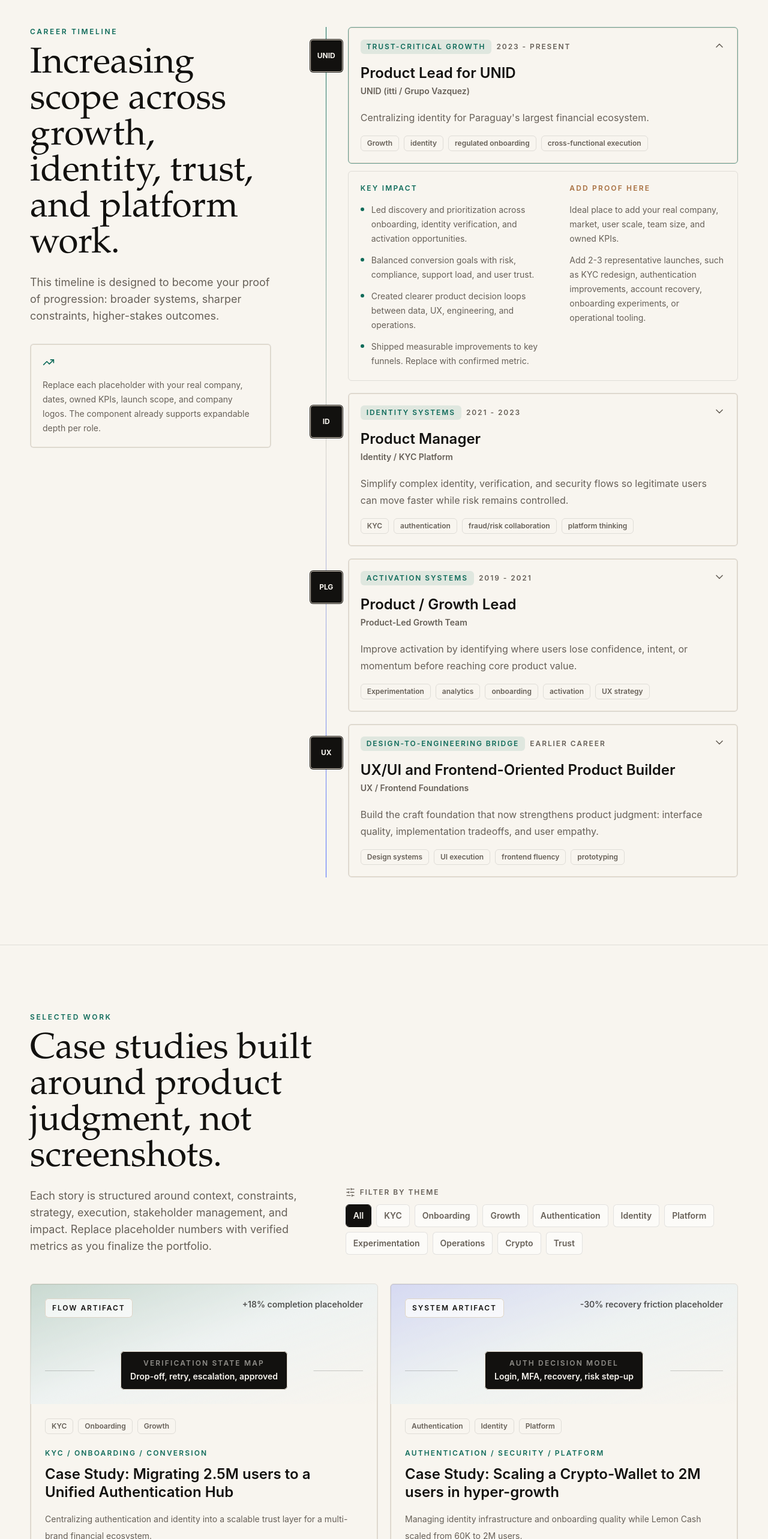
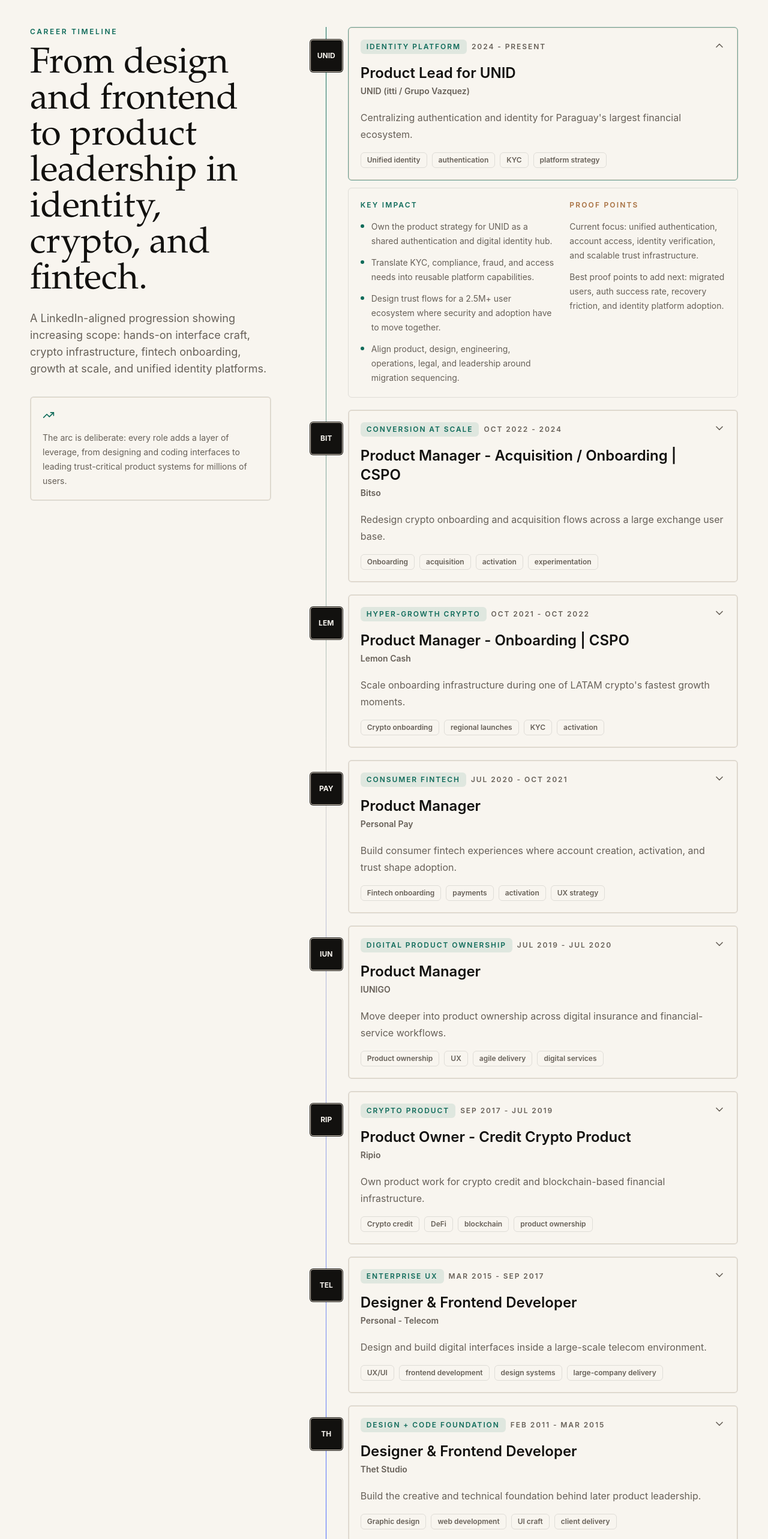
Before and after one commit to ignacioperezroca/ignacio-portfolio, a Next.js app: page / in a window 1280 px wide. Shown: the part 2203-4769 px from the top of the page at 60% size. Built offline with nearby package versions, Linux system fonts and the light colour scheme.

Commit message:
Improve career timeline with real roles

```diff
--- a/src/components/Timeline.tsx
+++ b/src/components/Timeline.tsx
@@ -17,14 +17,14 @@
           <div className="lg:sticky lg:top-28 lg:self-start">
             <SectionHeader
               eyebrow="Career timeline"
-              title="Increasing scope across growth, identity, trust, and platform work."
-              description="This timeline is designed to become your proof of progression: broader systems, sharper constraints, higher-stakes outcomes."
+              title="From design and frontend to product leadership in identity, crypto, and fintech."
+              description="A LinkedIn-aligned progression showing increasing scope: hands-on interface craft, crypto infrastructure, fintech onboarding, growth at scale, and unified identity platforms."
             />
             <div className="mt-8 hidden rounded-md border border-ink/10 bg-paper/70 p-5 text-sm leading-6 text-ink-muted shadow-line dark:border-paper/10 dark:bg-ink/60 dark:text-paper/65 lg:block">
               <TrendingUp className="mb-4 h-5 w-5 text-accent-green dark:text-paper-warm" />
-              Replace each placeholder with your real company, dates, owned KPIs,
-              launch scope, and company logos. The component already supports
-              expandable depth per role.
+              The arc is deliberate: every role adds a layer of leverage, from
+              designing and coding interfaces to leading trust-critical product
+              systems for millions of users.
             </div>
           </div>
 
@@ -126,7 +126,7 @@
                               </div>
                               <div>
                                 <p className="text-xs font-semibold uppercase tracking-[0.18em] text-accent-bronze dark:text-paper-warm">
-                                  Add proof here
+                                  Proof points
                                 </p>
                                 <ul className="mt-4 grid gap-3">
                                   {item.details.map((detail) => (
--- a/src/data/portfolio.ts
+++ b/src/data/portfolio.ts
@@ -141,80 +141,160 @@
     company: "UNID (itti / Grupo Vazquez)",
     logoText: "UNID",
     role: "Product Lead for UNID",
-    dates: "2023 - Present",
+    dates: "2024 - Present",
     mission:
-      "Centralizing identity for Paraguay's largest financial ecosystem.",
-    scope: "Growth, identity, regulated onboarding, cross-functional execution",
-    specialty: "Trust-critical growth",
+      "Centralizing authentication and identity for Paraguay's largest financial ecosystem.",
+    scope: "Unified identity, authentication, KYC, platform strategy",
+    specialty: "Identity platform",
     impacts: [
-      "Led discovery and prioritization across onboarding, identity verification, and activation opportunities.",
-      "Balanced conversion goals with risk, compliance, support load, and user trust.",
-      "Created clearer product decision loops between data, UX, engineering, and operations.",
-      "Shipped measurable improvements to key funnels. Replace with confirmed metric."
+      "Own the product strategy for UNID as a shared authentication and digital identity hub.",
+      "Translate KYC, compliance, fraud, and access needs into reusable platform capabilities.",
+      "Design trust flows for a 2.5M+ user ecosystem where security and adoption have to move together.",
+      "Align product, design, engineering, operations, legal, and leadership around migration sequencing."
     ],
     details: [
-      "Ideal place to add your real company, market, user scale, team size, and owned KPIs.",
-      "Add 2-3 representative launches, such as KYC redesign, authentication improvements, account recovery, onboarding experiments, or operational tooling."
+      "Current focus: unified authentication, account access, identity verification, and scalable trust infrastructure.",
+      "Best proof points to add next: migrated users, auth success rate, recovery friction, and identity platform adoption."
     ]
   },
   {
-    company: "Identity / KYC Platform",
-    logoText: "ID",
-    role: "Product Manager",
-    dates: "2021 - 2023",
+    company: "Bitso",
+    logoText: "BIT",
+    role: "Product Manager - Acquisition / Onboarding | CSPO",
+    dates: "Oct 2022 - 2024",
     mission:
-      "Simplify complex identity, verification, and security flows so legitimate users can move faster while risk remains controlled.",
-    scope: "KYC, authentication, fraud/risk collaboration, platform thinking",
-    specialty: "Identity systems",
+      "Redesign crypto onboarding and acquisition flows across a large exchange user base.",
+    scope: "Onboarding, acquisition, activation, experimentation",
+    specialty: "Conversion at scale",
     impacts: [
-      "Mapped fragmented verification journeys and redesigned them around user intent and risk state.",
-      "Reduced operational ambiguity by clarifying rules, escalation states, and backoffice signals.",
-      "Improved stakeholder alignment across product, engineering, compliance, support, and data.",
-      "Established reusable flow patterns for future onboarding and trust products."
+      "Improved onboarding conversion from 8% to 29%, a +262% lift in one year.",
+      "Supported annual user growth from 4M to nearly 7M users.",
+      "Developed a new exchange home screen for an 8M+ user product, increasing activation by 35%.",
+      "Connected acquisition, UX, analytics, and product education into a clearer growth system."
     ],
     details: [
-      "Replace with your actual role title, company, and dates.",
-      "Use this entry for work involving verification vendors, document review, liveness checks, risk tiers, support tooling, or compliance constraints."
+      "Strong portfolio angle: The +262% Conversion Lift: Redesigning the Bitso Onboarding Funnel.",
+      "Best artifacts: funnel diagnosis, experiment roadmap, onboarding state model, home activation metrics."
     ]
   },
   {
-    company: "Product-Led Growth Team",
-    logoText: "PLG",
-    role: "Product / Growth Lead",
-    dates: "2019 - 2021",
+    company: "Lemon Cash",
+    logoText: "LEM",
+    role: "Product Manager - Onboarding | CSPO",
+    dates: "Oct 2021 - Oct 2022",
     mission:
-      "Improve activation by identifying where users lose confidence, intent, or momentum before reaching core product value.",
-    scope: "Experimentation, analytics, onboarding, activation, UX strategy",
-    specialty: "Activation systems",
+      "Scale onboarding infrastructure during one of LATAM crypto's fastest growth moments.",
+    scope: "Crypto onboarding, regional launches, KYC, activation",
+    specialty: "Hyper-growth crypto",
     impacts: [
-      "Translated funnel data into sharper hypotheses, UX changes, and experiment roadmaps.",
-      "Partnered with design and engineering to ship lower-friction entry points and clearer product education.",
-      "Instrumented success metrics beyond click-through, including trust, completion, and downstream retention.",
-      "Created repeatable rituals for learning from experiments and qualitative feedback."
+      "Scaled Lemon from 60K to 1.5M users, a +2500% growth period.",
+      "Launched onboarding for Argentina, Brazil, Mexico, Peru, Colombia, Uruguay, and Ecuador in 6 months.",
+      "Helped acquire more than 1M users in the first year of regional onboarding expansion.",
+      "Increased onboarding conversion from 50% to 80% within a year."
     ],
     details: [
-      "Add experiment names, before/after conversion, confidence levels, and business outcomes.",
-      "This is a strong place to show product-led growth depth beyond generic acquisition language."
+      "Strong portfolio angle: Scaling Lemon Cash: Managing identity infrastructure during 30x growth.",
+      "Best artifacts: country launch plan, KYC requirements matrix, onboarding metrics, launch sequencing."
     ]
   },
   {
-    company: "UX / Frontend Foundations",
-    logoText: "UX",
-    role: "UX/UI and Frontend-Oriented Product Builder",
-    dates: "Earlier career",
+    company: "Personal Pay",
+    logoText: "PAY",
+    role: "Product Manager",
+    dates: "Jul 2020 - Oct 2021",
     mission:
-      "Build the craft foundation that now strengthens product judgment: interface quality, implementation tradeoffs, and user empathy.",
-    scope: "Design systems, UI execution, frontend fluency, prototyping",
-    specialty: "Design-to-engineering bridge",
+      "Build consumer fintech experiences where account creation, activation, and trust shape adoption.",
+    scope: "Fintech onboarding, payments, activation, UX strategy",
+    specialty: "Consumer fintech",
     impacts: [
-      "Built a strong working model for translating ambiguous problems into usable interfaces.",
-      "Developed enough technical fluency to reason with engineering teams about feasibility, quality, and tradeoffs.",
-      "Learned to connect visual hierarchy, interaction detail, and measurable product outcomes.",
-      "Carried design craft into product leadership without becoming design-led at the expense of business goals."
+      "Worked on fintech product surfaces that required clear UX, account readiness, and reliable user progression.",
+      "Translated business and regulatory needs into product flows that users could understand.",
+      "Partnered with design and engineering to move from ambiguous requirements to buildable releases.",
+      "Strengthened the bridge between product strategy, financial services constraints, and mobile UX."
     ],
     details: [
-      "Replace with actual early roles, projects, agencies, startups, or independent work.",
-      "Use artifacts here: Figma explorations, prototypes, design systems, frontend projects, or shipped UI."
+      "Strong portfolio angle: Transforming legacy banking and telco distribution into modern financial products.",
+      "Best artifacts: onboarding maps, payments flows, activation metrics, product requirements."
+    ]
+  },
+  {
+    company: "IUNIGO",
+    logoText: "IUN",
+    role: "Product Manager",
+    dates: "Jul 2019 - Jul 2020",
+    mission:
+      "Move deeper into product ownership across digital insurance and financial-service workflows.",
+    scope: "Product ownership, UX, agile delivery, digital services",
+    specialty: "Digital product ownership",
+    impacts: [
+      "Owned product discovery and delivery work in a regulated digital-services environment.",
+      "Used UX and frontend fluency to clarify requirements before engineering execution.",
+      "Coordinated stakeholders around roadmap priorities, delivery tradeoffs, and user impact.",
+      "Built the operating muscle that connected design craft with product management."
+    ],
+    details: [
+      "Strong portfolio angle: Engineering-first PRDs and high-fidelity prototypes for regulated product teams.",
+      "Best artifacts: PRDs, discovery notes, prototypes, sprint plans, stakeholder decision records."
+    ]
+  },
+  {
+    company: "Ripio",
+    logoText: "RIP",
+    role: "Product Owner - Credit Crypto Product",
+    dates: "Sep 2017 - Jul 2019",
+    mission:
+      "Own product work for crypto credit and blockchain-based financial infrastructure.",
+    scope: "Crypto credit, DeFi, blockchain, product ownership",
+    specialty: "Crypto product",
+    impacts: [
+      "Worked at the intersection of blockchain, credit, frontend execution, and product strategy.",
+      "Contributed to Ripio Credit Network as crypto lending infrastructure evolved in LATAM.",
+      "Brought hands-on development understanding into product decisions for complex financial technology.",
+      "Built product judgment around trust, transparency, and usability in emerging crypto rails."
+    ],
+    details: [
+      "Public references identify Ignacio Perez Roca as a Frontend & dApp developer on Ripio Credit Network.",
+      "Best artifacts: credit-flow models, dApp interfaces, product specs, blockchain UX decisions."
+    ]
+  },
+  {
+    company: "Personal - Telecom",
+    logoText: "TEL",
+    role: "Designer & Frontend Developer",
+    dates: "Mar 2015 - Sep 2017",
+    mission:
+      "Design and build digital interfaces inside a large-scale telecom environment.",
+    scope: "UX/UI, frontend development, design systems, large-company delivery",
+    specialty: "Enterprise UX",
+    impacts: [
+      "Shipped interface work where visual hierarchy, usability, and implementation quality mattered.",
+      "Built practical frontend fluency across HTML, CSS, JavaScript, and design-system patterns.",
+      "Learned to navigate stakeholder complexity inside a large established organization.",
+      "Developed the technical empathy that later became a product leadership advantage."
+    ],
+    details: [
+      "Strong portfolio angle: reducing friction between design and development through technical product leadership.",
+      "Best artifacts: UI components, responsive layouts, frontend prototypes, design-system work."
+    ]
+  },
+  {
+    company: "Thet Studio",
+    logoText: "TH",
+    role: "Designer & Frontend Developer",
+    dates: "Feb 2011 - Mar 2015",
+    mission:
+      "Build the creative and technical foundation behind later product leadership.",
+    scope: "Graphic design, web development, UI craft, client delivery",
+    specialty: "Design + code foundation",
+    impacts: [
+      "Worked hands-on across design, web interfaces, frontend execution, and client-facing delivery.",
+      "Built the craft base for turning abstract needs into usable, shippable digital experiences.",
+      "Developed strong taste for typography, hierarchy, interaction detail, and implementation constraints.",
+      "Started the multidisciplinary path that now connects strategy, design systems, and frontend logic."
+    ],
+    details: [
+      "Strong portfolio angle: Logic-first design, architecture before aesthetics.",
+      "Best artifacts: early web projects, design systems, UI explorations, responsive builds."
     ]
   }
 ];
```
